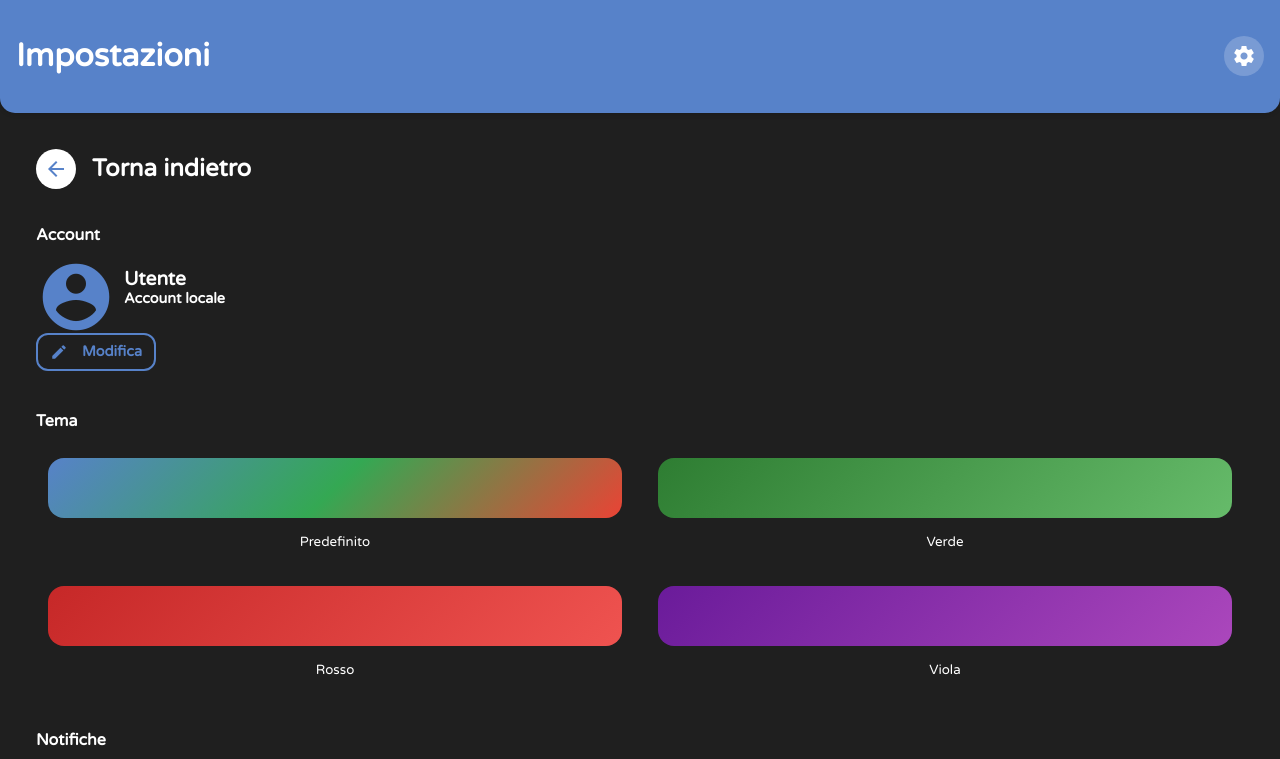
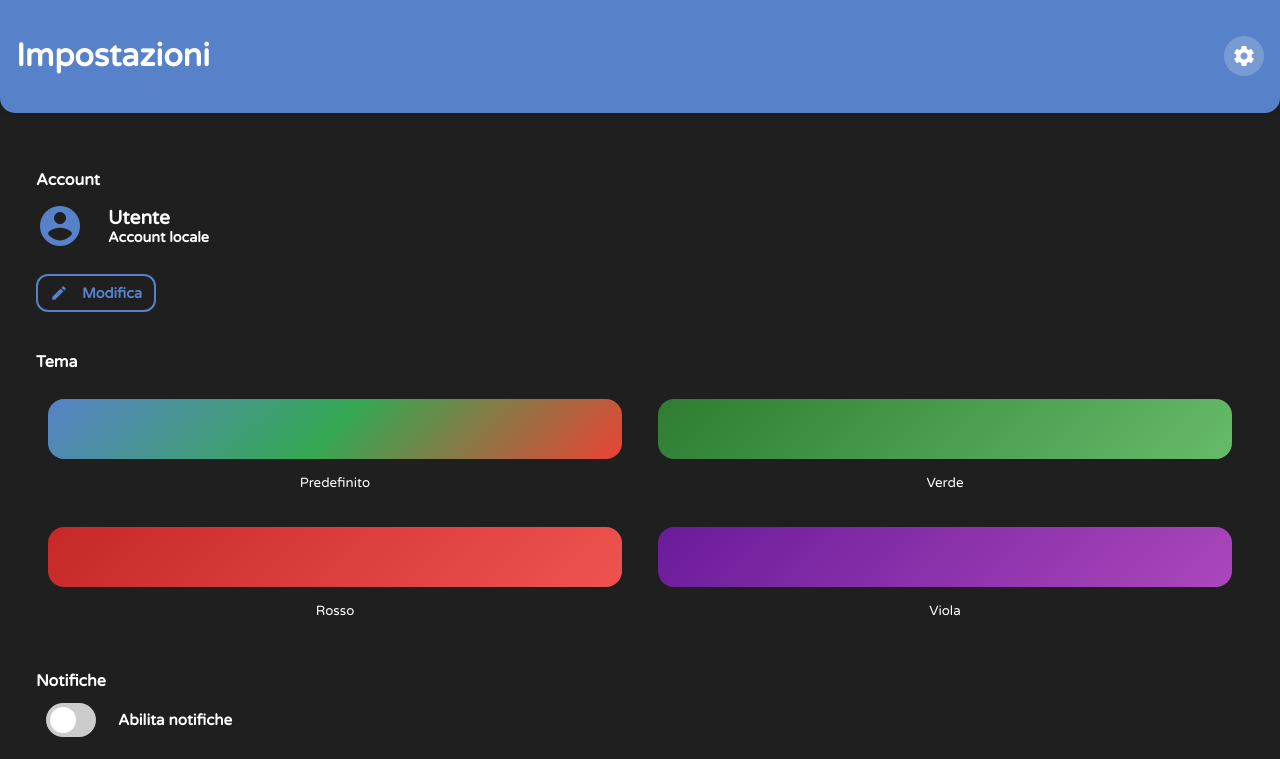
Before and after one commit to Manuvise088/bytime, a plain HTML site: page index.html in a window 1280 px wide. Both pictures are taken after a click on the button "settings". Shown: the top 759 px of the page. Drawn offline with Linux system fonts and the light colour scheme.

Commit message:
UPLOADED 1.3.1 RELEASE
Hey everyone! I'm so sorry to announce an older version of bytime™ than what you expected. I prepared 1.4.9 and 1.5.0 builds but they were buggy and not stable. For this, i thought it was better to restart the development of the last functions starting in a more stable release (1.3.0).

```diff
--- a/script.js
+++ b/script.js
@@ -256,7 +256,7 @@ function showUsernamePrompt() {
     currentUser = username;
     localStorage.setItem('username', username);
 
-        // Save image if present
+    // Handle avatar update
     if (avatarFile) {
         const reader = new FileReader();
         reader.onload = function(event) {
@@ -267,11 +267,13 @@ function showUsernamePrompt() {
         };
         reader.readAsDataURL(avatarFile);
     } else {
+        // Explicitly remove the avatar if no file is selected
+        localStorage.removeItem('userAvatar');
+        userAvatar = null;
         restoreUI();
         loadSection('home');
     }
 });
-
     // Skip username setup
     document.getElementById('skip-username-btn').addEventListener('click', function() {
         currentUser = 'Guest';
@@ -895,19 +897,12 @@ function loadSettingsSection() {
     document.querySelector('.fab').style.display = 'none';
     mainContent.innerHTML = `
         <div class="settings-page">
-            <div class="settings-header">
-                <button id="settings-back-btn" class="icon-btn back-btn">
-                    <span class="material-icons">arrow_back</span>
-                </button>
-                <h3>Torna indietro</h3>
-            </div>
-
             <div class="settings-section">
                 <h4>Account</h4>
                 <div class="account-details">
                     ${userAvatar ?
                         `<img src="${userAvatar}" alt="Avatar" class="user-avatar">` :
-                        `<span id="icon_account" class="material-icons">account_circle</span>`
+                        `<span class="material-icons">account_circle</span>`
                     }
                     <div class="account-text">
                         <h3>${currentUser || 'Utente'}</h3>
@@ -919,7 +914,6 @@ function loadSettingsSection() {
                     Modifica
                 </button>
             </div>
-
             <div class="settings-section">
                 <h4>Tema</h4>
                 <div class="theme-options">
@@ -969,7 +963,7 @@ function loadSettingsSection() {
                 <h4>Informazioni</h4>
                 <div class="info-item">
                     <span>Versione</span>
-                    <span>1.3.0</span>
+                    <span>1.3.1</span>
                 </div>
                 <div class="info-item">
                     <span>Sviluppatore</span>
--- a/styles.css
+++ b/styles.css
@@ -1071,12 +1071,17 @@ body.accessibility-mode .time-display {
 .account-details {
     display: flex;
     align-items: center;
-    gap: 8vh;
+    gap: 16px;
+    margin-bottom: 16px;
 }
 
-#icon_account {
-    font-size: 10vh !important;
-    color: white;
+.user-avatar, #icon_account {
+    width: 60px;
+    height: 60px;
+    border-radius: 50%;
+    object-fit: cover;
+    font-size: 60px;
+    color: var(--primary-color);
 }
 
 .account-text h3 {
@@ -1086,11 +1091,14 @@ body.accessibility-mode .time-display {
 }
 
 .account-type {
-    margin: 4px 0 0;
-    font-size: 0.85rem;
-    color: #aaa;
+    margin: 0;
+    font-size: 0.9rem;
+    color: var(--text-secondary);
 }
 
+#change-username-btn {
+    margin-top: 8px;
+}
 .btn-secondary.small {
     padding: 8px 12px;
     font-size: 0.9rem;
```
Lines whose indentation alone changed are shown as unchanged.
